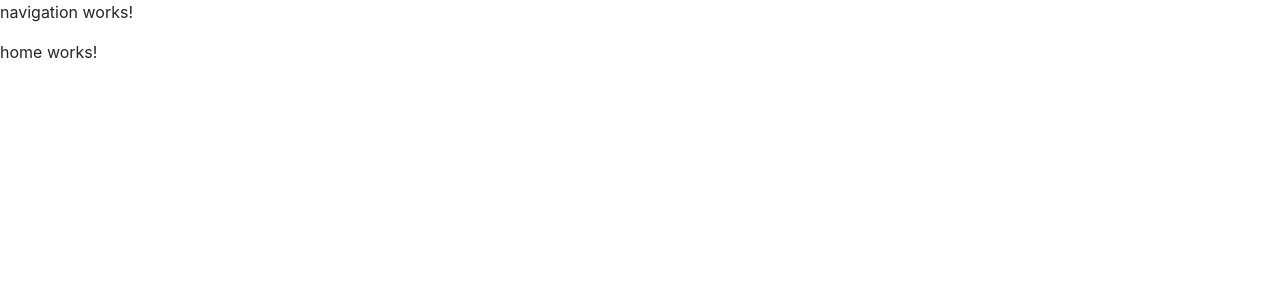
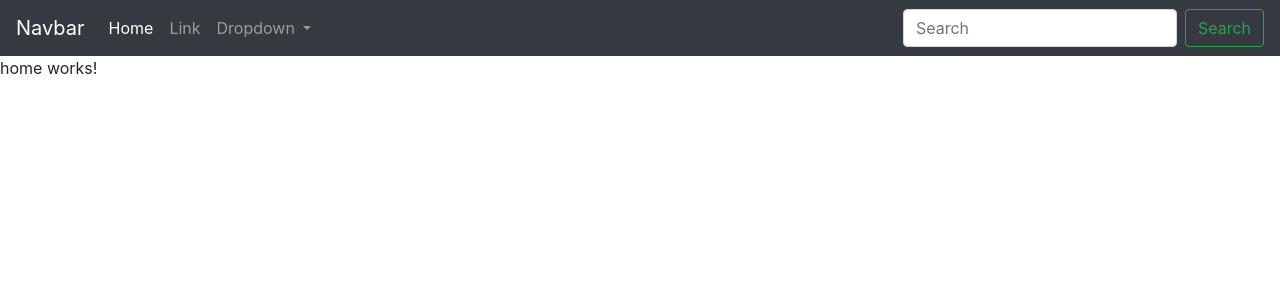
Before and after one commit to TFLORES318/FinalProject, an Angular app in the folder ngStockOverflow/: page /home in a window 1280 px wide. Shown: the top 300 px of the page. Built offline with nearby package versions, Linux system fonts and the light colour scheme.

Commit message:
Tweaked navbar/ Set up User model

```diff
--- a/ngStockOverflow/src/app/components/navigation/navigation.component.html
+++ b/ngStockOverflow/src/app/components/navigation/navigation.component.html
@@ -1 +1,32 @@
-<p>navigation works!</p>
+<nav class="navbar navbar-expand-lg navbar-dark bg-dark">
+  <a class="navbar-brand" href="#">Navbar</a>
+  <button class="navbar-toggler" type="button" data-toggle="collapse" data-target="#navbarSupportedContent" aria-controls="navbarSupportedContent" aria-expanded="false" aria-label="Toggle navigation">
+    <span class="navbar-toggler-icon"></span>
+  </button>
+
+  <div class="collapse navbar-collapse" id="navbarSupportedContent">
+    <ul class="navbar-nav mr-auto">
+      <li class="nav-item active">
+        <a class="nav-link" href="#">Home <span class="sr-only">(current)</span></a>
+      </li>
+      <li class="nav-item">
+        <a class="nav-link" href="#">Link</a>
+      </li>
+      <li class="nav-item dropdown">
+        <a class="nav-link dropdown-toggle" href="#" id="navbarDropdown" role="button" data-toggle="dropdown" aria-haspopup="true" aria-expanded="false">
+          Dropdown
+        </a>
+        <div class="dropdown-menu" aria-labelledby="navbarDropdown">
+          <a class="dropdown-item" href="#">Action</a>
+          <a class="dropdown-item" href="#">Another action</a>
+          <div class="dropdown-divider"></div>
+          <a class="dropdown-item" href="#">Something else here</a>
+        </div>
+      </li>
+    </ul>
+    <form class="form-inline my-2 my-lg-0">
+      <input class="form-control mr-sm-2" type="search" placeholder="Search" aria-label="Search">
+      <button class="btn btn-outline-success my-2 my-sm-0" type="submit">Search</button>
+    </form>
+  </div>
+</nav>
```
Also changed, not shown: ngStockOverflow/src/app/models/user.ts (+24 -0 lines).
